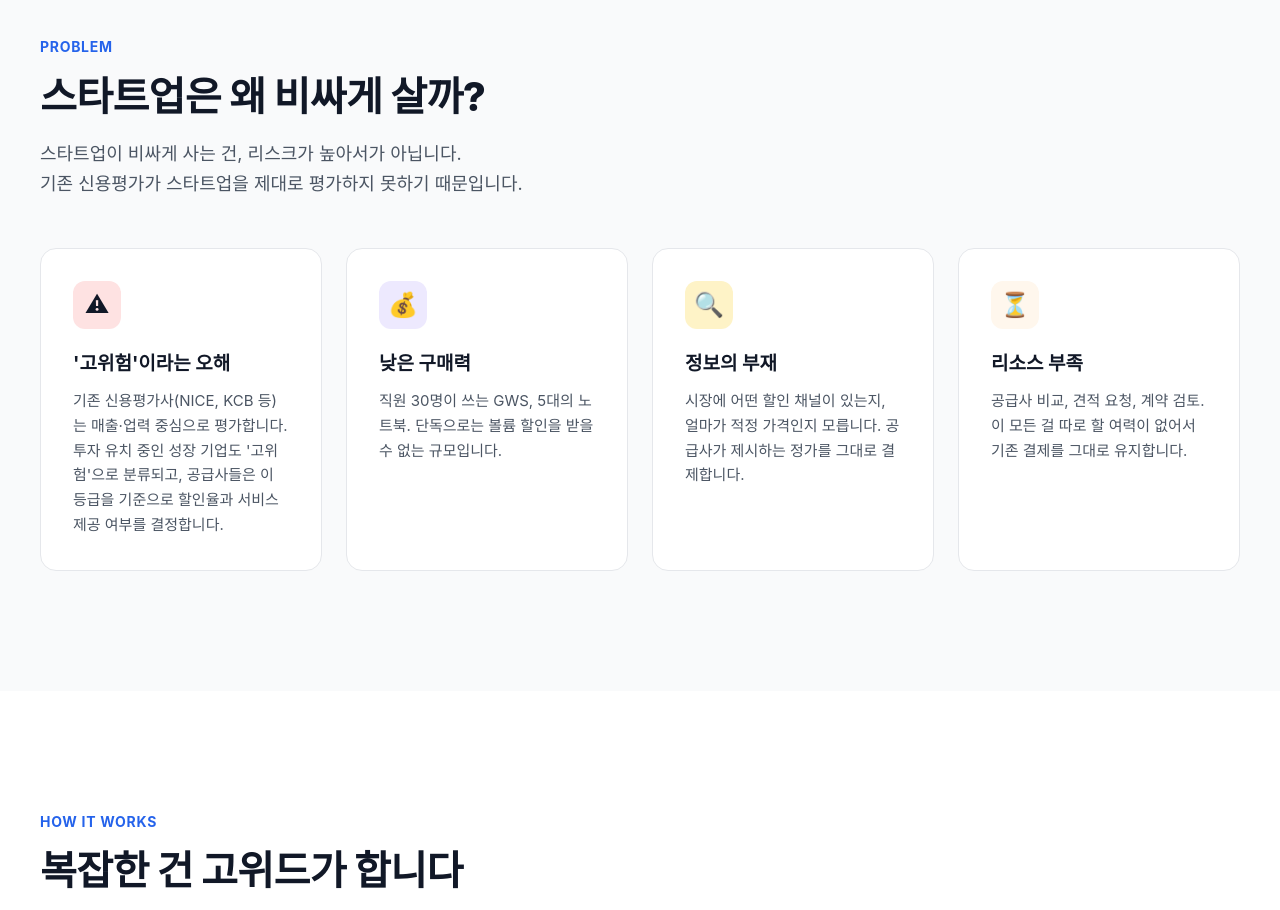
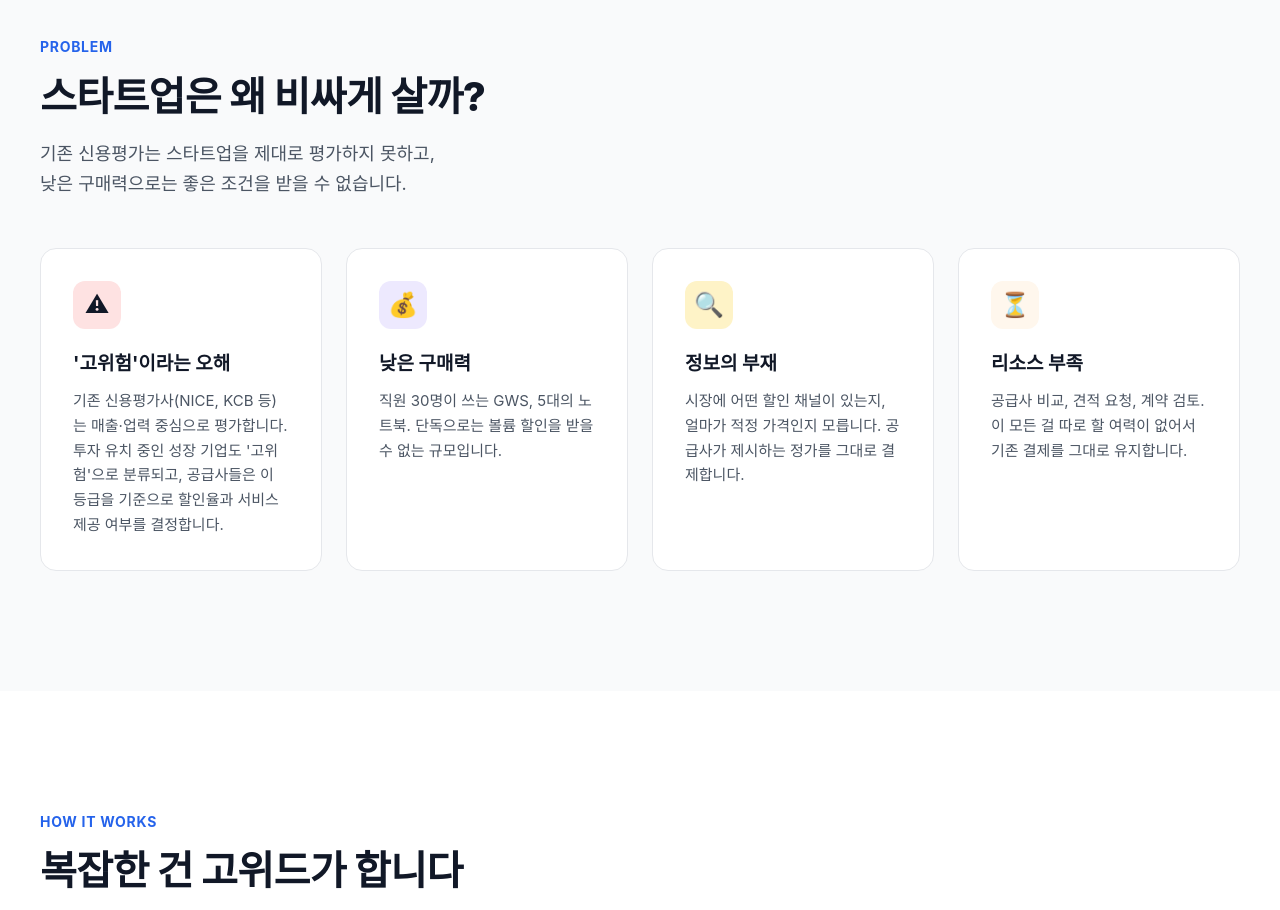
Before and after one commit to kan-lgtm/gowid-landing, a plain HTML site: page index.html in a window 1280 px wide. Shown: the part 980-1890 px from the top of the page. Drawn offline with Linux system fonts and the light colour scheme; a web font is replaced by a local one.

Commit message:
Problem 섹션 소개 문구 수정: 신용평가+구매력 통합

```diff
--- a/index.html
+++ b/index.html
@@ -660,8 +660,8 @@
       <div class="section-label">Problem</div>
       <h2 class="section-title">스타트업은 왜 비싸게 살까?</h2>
       <p class="section-desc">
-        스타트업이 비싸게 사는 건, 리스크가 높아서가 아닙니다.<br>
-        기존 신용평가가 스타트업을 제대로 평가하지 못하기 때문입니다.
+        기존 신용평가는 스타트업을 제대로 평가하지 못하고,<br>
+        낮은 구매력으로는 좋은 조건을 받을 수 없습니다.
       </p>
       <div class="problem-cards">
         <div class="problem-card">
```
